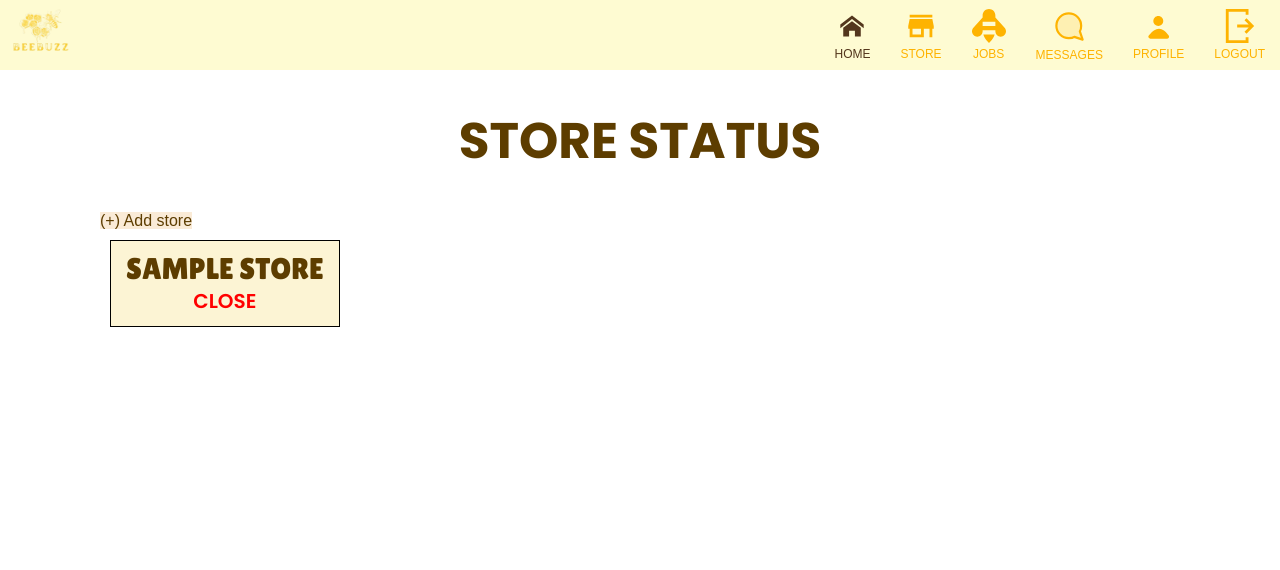
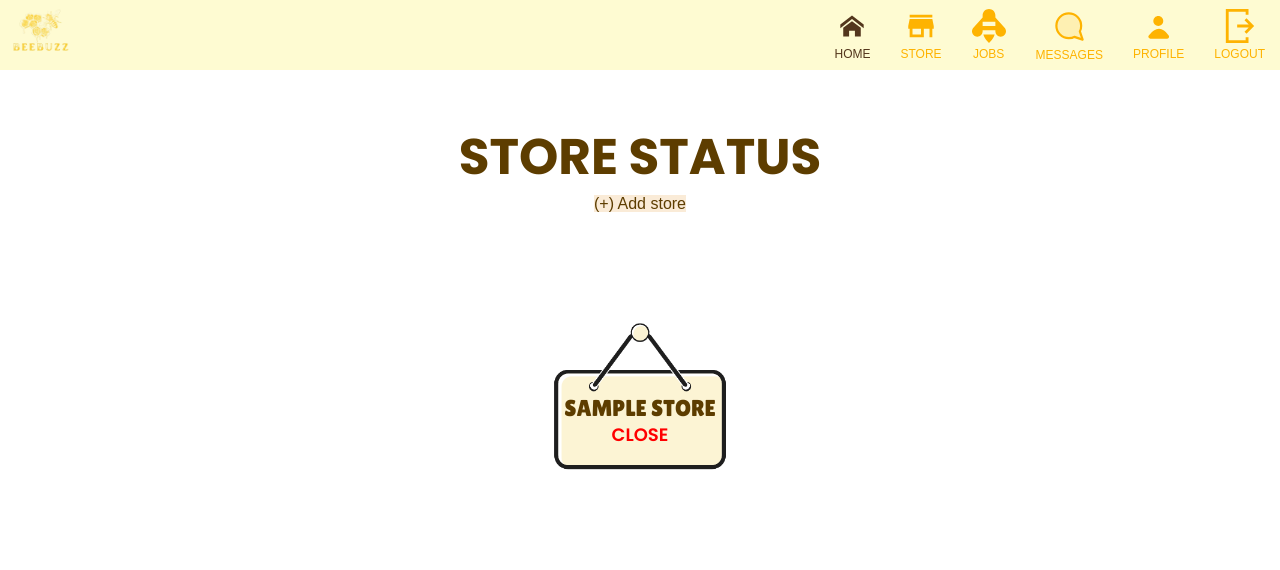
Before and after one commit to aleesssa/BeeBuzz, a Flask app: page /stores/ in a window 1280 px wide. Shown: the top 570 px of the page. Run offline with Flask 3, Linux system fonts and the light colour scheme; tables that the repository leaves empty hold one stand-in row (values such as "Sample post").

Commit message:
Styled the store cards

```diff
--- a/routes/stores_routes.py
+++ b/routes/stores_routes.py
@@ -49,8 +49,8 @@ def add_store():
 
 # Check if store is open or close
 def is_open(time_open, time_close):
-    # now = datetime.now().time()
-    now = time(8, 0)
+    now = datetime.now().time()
+    # now = time(8, 0)
     return time_open <= now < time_close
 
 # Update store status
--- a/static/css/stores.css
+++ b/static/css/stores.css
@@ -1,11 +1,22 @@
 @import url('https://fonts.googleapis.com/css2?family=Lilita+One&family=Poppins:ital,wght@0,100;0,200;0,300;0,400;0,500;0,600;0,700;0,800;0,900;1,100;1,200;1,300;1,400;1,500;1,600;1,700;1,800;1,900&display=swap');
+
+*{
+    margin: 0;
+    padding: 0;
+}
+
 .container{
     margin: 20px 100px;
 
+    header{
+        text-align: center;
+        margin: 50px;
+    }
+
     h1{
+        text-align: center;
         font-family: 'Poppins', sans-serif;
         font-size: 50px;
-        text-align: center;
         color: #5D3D00;
     }
 
@@ -21,33 +32,61 @@
 
 .stores{
     display: flex;
+    justify-content: center;
+    flex-wrap: wrap;
+    gap: 20px;
 }
 
-.store{
-    background-color: #FCF4D4;
-    border: solid 1px black;
-    width: max-content;
-    padding: 10px 15px;
-    margin: 10px;
+.store-card {
+    flex: 0 0 calc(25% - 20px);
+    position: relative;
+    width: 400px;
+    height: 300px;
+    overflow: hidden;
+    border-radius: 10px;
+    color: white;
+}
+
+/* Background image layer */
+.img {
+    position: absolute;
+    inset: 0;
+    background-image: url('/img/store_status.png');
+    background-size: cover;
+    background-position: center;
+    z-index: 0;
+}
+
+.store {
+    margin-top: 8px;
+    position: relative;
+    z-index: 1; /* Make sure it's above the background */
+    height: 100%;
+    width: 100%;
+
+    display: flex;
+    flex-direction: column;
+    justify-content: center;
+    align-items: center;
     text-align: center;
 
-    .name{
+    .name {
         font-family: 'Lilita One', sans-serif;
-        font-size: 30px;
+        font-size: 23px;
         color: #5D3D00;
     }
 
-    .status{
+    .status {
         font-family: 'Poppins', sans-serif;
-        font-size: 20px;
+        font-size: 18px;
         font-weight: 600;
     }
 
-    .open{
-        color: #25632D
+    .open {
+        color: #25632D;
     }
 
-    .close{
+    .close {
         color: #FF0000;
     }
 }
@@ -57,15 +96,16 @@
     background-color: #53361C;
     display: flex;
     flex-direction: column;
+    align-self: center;
     margin: auto;
     border-radius: 10px;
     border: solid 1px black;
     padding: 20px 50px;
-    width: max-content ;
+    width: 450px ;
 
     label{
         font-family: 'Lilita One';
-        font-size: larger;
+        font-size: 25px;
     }
 
     input, textarea{
@@ -85,9 +125,10 @@
     button{
         font-family: 'Poppins', sans-serif;
         font-weight: 600;
+        height: 30px;
         color: #53361C;
         background-color: #FFCE38;
-        border-radius: 10px;
+        border-radius: 200px;
         border: none;
     }
 
--- a/templates/stores.html
+++ b/templates/stores.html
@@ -6,13 +6,19 @@
 
 {% block content %}
 <div id="stores" class="container">
+    <header>
         <h1>STORE STATUS</h1>
         <a href="{{url_for('stores.add_store')}}">(+) Add store</a>
+    </header>
     <div class="stores">
         {% for store in stores %}
+            <div class="store-card">
+                <div class="img">
+                </div>
                 <div class="store">
                     <div class="name">{{ store.name.upper() }}</div>
                     <div class="status {% if store.is_open %}open{% else %}close{% endif %}">{% if store.is_open %}OPEN{% else %}CLOSE{% endif %}</div>
+                </div>
             </div>
         {% endfor %}
     </div>
@@ -20,6 +26,12 @@
 
 <script>
     stores = document.getElementsByClassName('store')
-    console.log(stores)
+
+    stores.forEach(store => {
+        store.addEventListener('click', ()=>{
+
+        })
+    });
+
 </script>
 {% endblock %}
```
Also changed, not shown: static/img/store_status.png (added), static/img/store_status.svg (added). Lines whose indentation alone changed are shown as unchanged.
